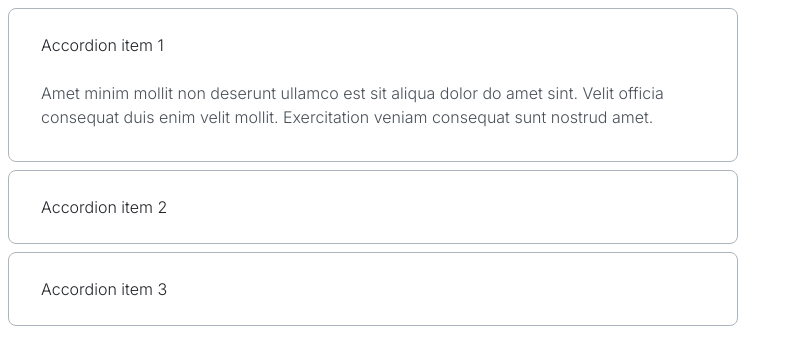
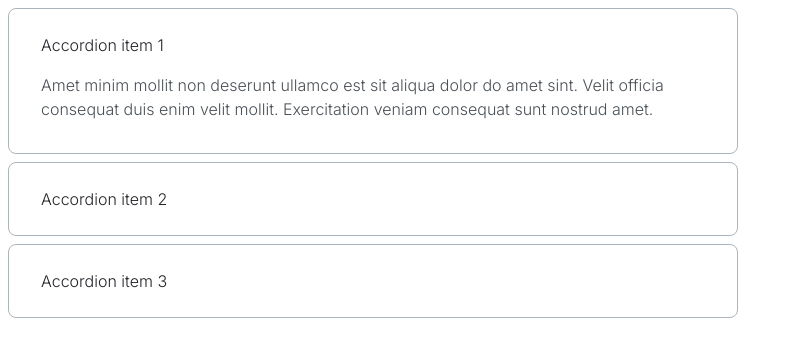
Before and after one commit to js-tasks-ru/htmlcss-20220616_zero713, a website: page 03-lection1/02-accordion/index.html in a window 1280 px wide. Shown: the whole page, without its empty margins (0-793 px from the left). Drawn offline with Linux system fonts and the light colour scheme.

Commit message:
add corrections task4

```diff
--- a/03-lection1/02-accordion/accordion.css
+++ b/03-lection1/02-accordion/accordion.css
@@ -10,6 +10,11 @@
     box-sizing: border-box;
     max-width: 730px;
     min-width: 200px;
+    padding: 24px 48px 24px 32px;
+}
+
+.accordion__block[open] {
+    padding: 24px 48px 32px 32px;
 }
 
 .accordion__font {
@@ -22,10 +27,9 @@
 .accordion__caption {
     list-style-type: none;
     color: var(--black);
-    margin: 24px 0px 24px 32px;
 }
 
 .accordion__content {
     color: var(--grey-4);
-    margin: 0px 48px 32px 32px;
+    margin: 16px 0px 0px 0px;
 }
```
